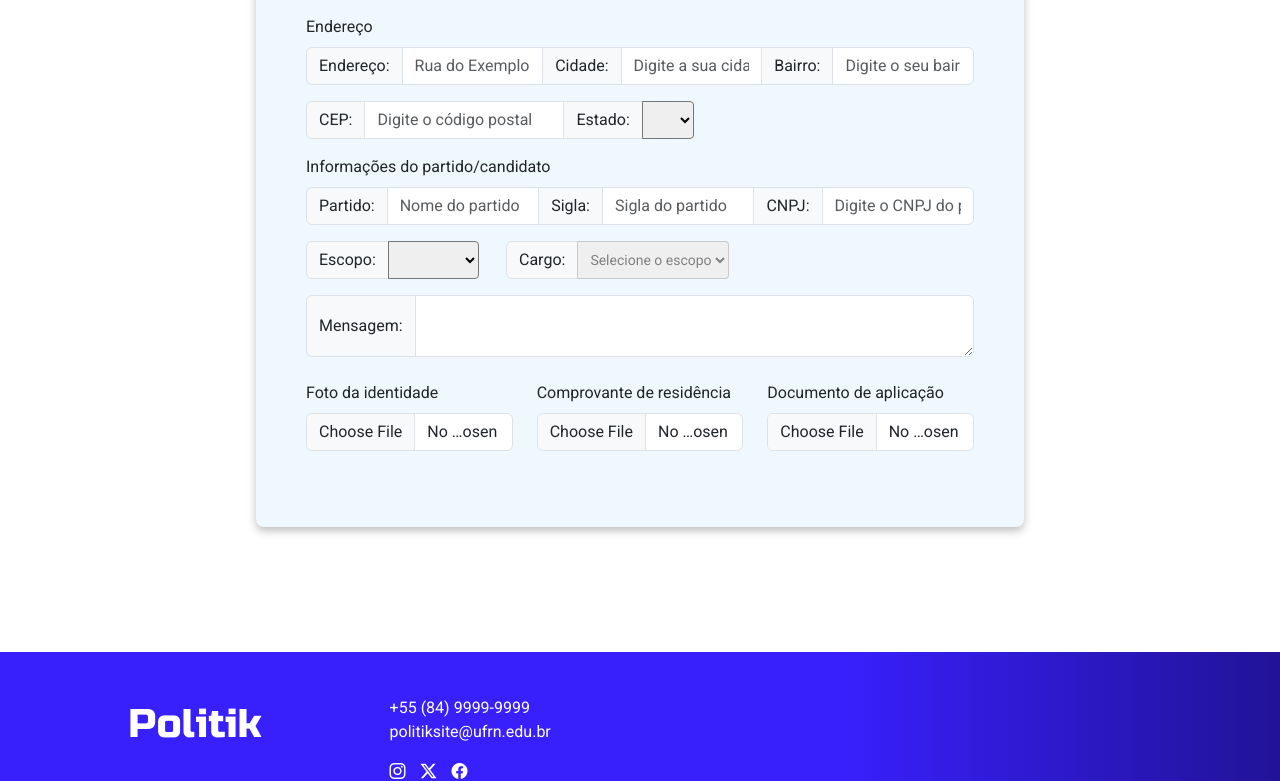
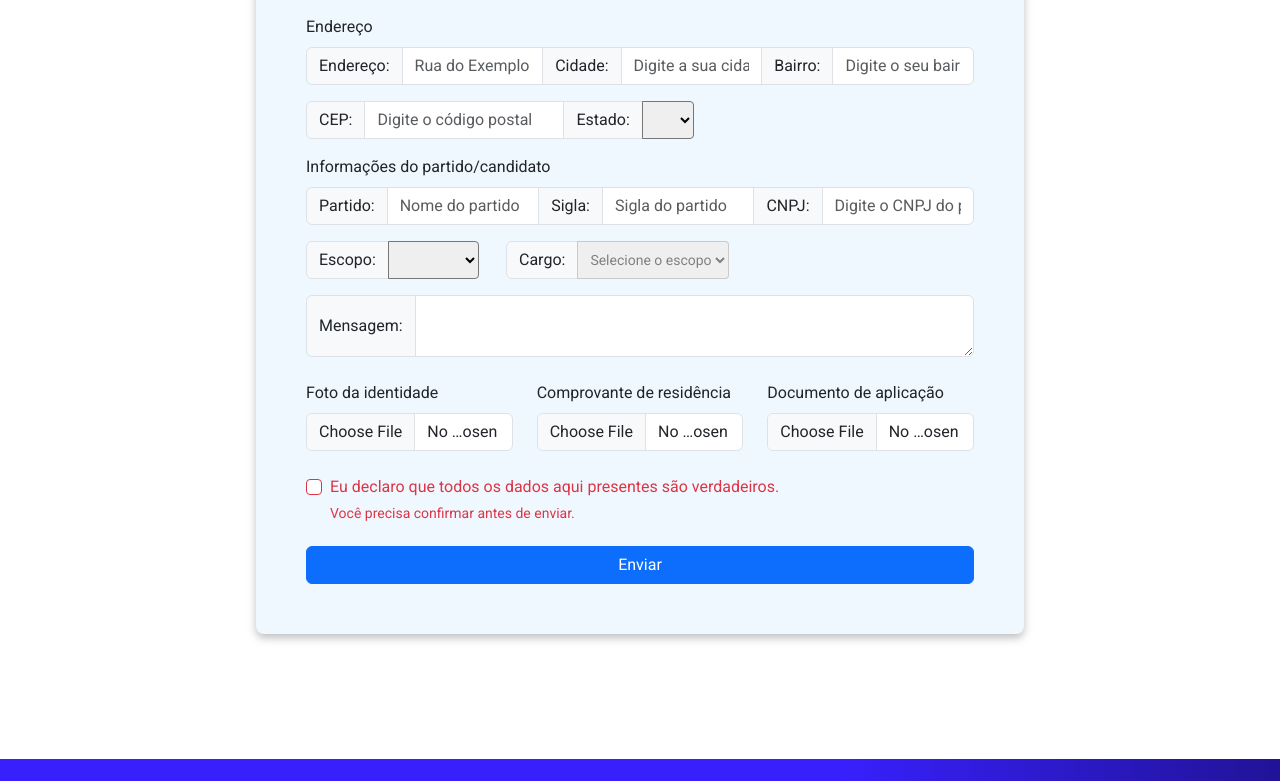
Before and after one commit to FilipeFCampos/Politik, an Angular app: page /cadastro in a window 1280 px wide. Shown: the part 398-1179 px from the top of the page. Built offline with nearby package versions, Linux system fonts and the light colour scheme.

Commit message:
Campo de confirmação e botão de enviar adicionados (cadastro pronto?)

```diff
--- a/src/app/cadastro/cadastro.component.css
+++ b/src/app/cadastro/cadastro.component.css
@@ -1,7 +1,7 @@
 .content {
     width: 60vw;
     min-width: 300px;
-    height: 800px;
+    height: fit-content;
     flex-shrink: 0;
     background-color: #F0F8FF;
     filter: drop-shadow(0px 4px 4px rgba(0, 0, 0, 0.25));
--- a/src/app/cadastro/cadastro.component.html
+++ b/src/app/cadastro/cadastro.component.html
@@ -7,12 +7,12 @@
             <label for="nome" class="form-label">Dados pessoais</label>
             <div class="input-group mb-3" style="display: flex;">
                 <span class="input-group-text" id="basic-addon1">Nome:</span>
-                <input type="text" id="nome" class="form-control" placeholder="Seu nome completo" aria-label="nome"
-                    aria-describedby="basic-addon1" required>
+                <input type="text" (change)="setName($event)" id="nome" class="form-control"
+                    placeholder="Seu nome completo" aria-label="nome" aria-describedby="basic-addon1" required>
 
                 <span class="input-group-text" id="basic-addon1.1">Nascimento:</span>
-                <input type="date" class="form-control" id="nascimento" placeholder="Seu nome completo"
-                    aria-label="nome" aria-describedby="basic-addon1" required>
+                <input type="date" class="form-control" id="nascimento" aria-label="nascimento"
+                    aria-describedby="basic-addon1" required>
 
             </div>
 
@@ -195,7 +195,6 @@
                 </div>
             </div>
 
-
             <div class="input-group">
                 <span class="input-group-text">Mensagem:</span>
                 <textarea class="form-control" aria-label="With textarea"></textarea>
@@ -217,7 +216,25 @@
                     </div>
                 </div>
             </div>
+            <br>
 
+            <div class="container text-left">
+                <div class="row">
+                    <div class="form-check">
+                        <input class="form-check-input is-invalid" type="checkbox" value="" id="invalidCheck3"
+                            aria-describedby="invalidCheck3Feedback" required>
+                        <label class="form-check-label" for="invalidCheck3">
+                            Eu {{ nome }} declaro que todos os dados aqui presentes são verdadeiros.
+                        </label>
+                        <div id="invalidCheck3Feedback" class="invalid-feedback">
+                            Você precisa confirmar antes de enviar.
+                        </div>
+                    </div>
+                </div>
+                <div class="row" style="margin-top: 20px;">
+                    <button type="submit" class="btn btn-primary">Enviar</button>
+                </div>
+            </div>
         </div>
     </form>
 </div>
--- a/src/app/cadastro/cadastro.component.ts
+++ b/src/app/cadastro/cadastro.component.ts
@@ -16,6 +16,11 @@ export class CadastroComponent implements AfterViewInit {
   @ViewChild('campoPartidoCNPJ') campoPartidoCNPJ!: ElementRef<HTMLInputElement>;
 
   escopo?: string;
+  nome?: string;
+
+  setName(value: Event) {
+    this.nome = (value.target as HTMLSelectElement).value;
+  }
 
   setScope(value: Event) {
     this.escopo = (value.target as HTMLSelectElement).value;
```
